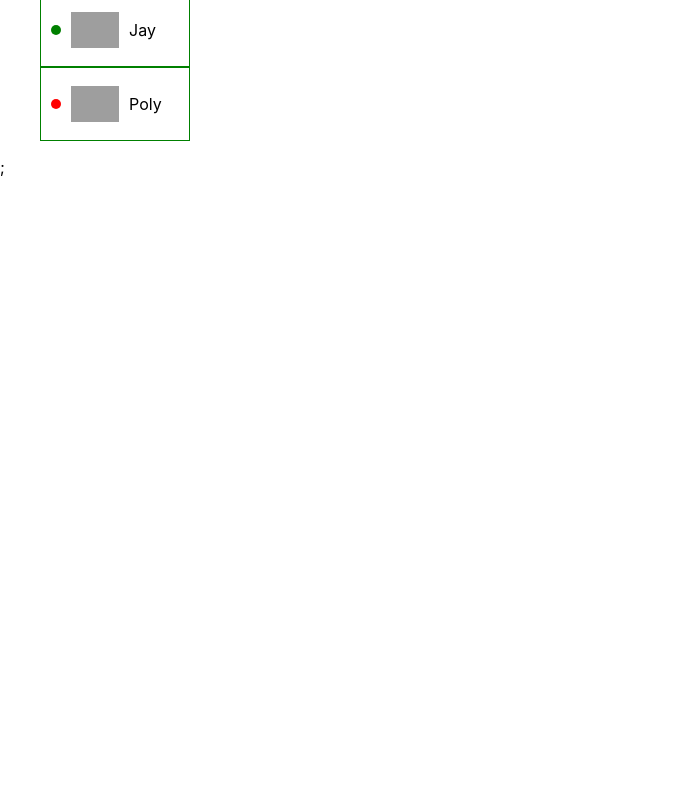
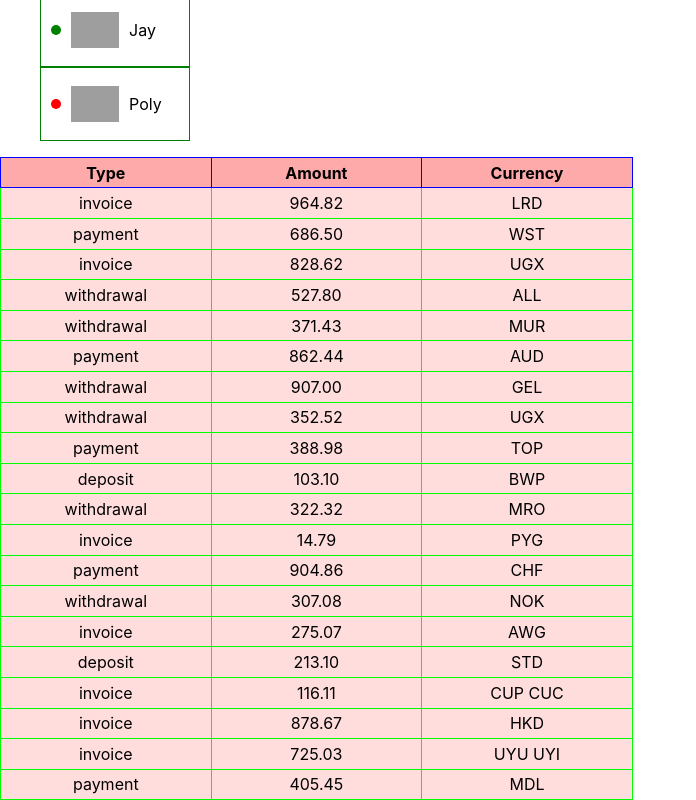
Before and after one commit to dino004/goit-react-hw-01-components, a React (Create React App) app: page / in a window 1280 px wide. Shown: the part 807-1607 px from the top of the page, without its empty margins (0-696 px from the left). Before the commit the page ends 984 px from the top, so only its background shows below. Built offline with nearby package versions, Linux system fonts and the light colour scheme; grey boxes are pictures that could not be loaded.

Commit message:
Виконав четверте завдання

```diff
--- a/src/components/App.jsx
+++ b/src/components/App.jsx
@@ -1,10 +1,12 @@
 import user from 'dataFiles/user.json';
 import data from 'dataFiles/data.json';
 import friends from 'dataFiles/friends.json';
+import transactions from 'dataFiles/transactions.json';
 
 import { Profile } from './Profile/Profile';
 import { Statistics } from './Statistics/Statistics';
 import { FriendList } from './FriendList/FriendList';
+import { TransactionHistory } from './TransactionHistory/TransactionHistory';
 
 export const App = () => {
   return (
@@ -16,8 +18,9 @@
         avatar={user.avatar}
         stats={user.stats}
       />
-      <Statistics title="Upload stats" stats={data}/>
-      <FriendList friends={friends} />;
+      <Statistics title="Upload stats" stats={data} />
+      <FriendList friends={friends} />
+      <TransactionHistory items={transactions} />
     </>
   );
 };
--- a/src/components/FriendList/FriendList.module.css
+++ b/src/components/FriendList/FriendList.module.css
@@ -1,5 +1,5 @@
 .friendList {
-    margin-top: 30px;
+  margin-top: 30px;
   list-style: none;
   width: 150px;
 }
--- /dev/null
+++ b/src/components/TransactionHistory/TransactionHistory.jsx
@@ -0,0 +1,30 @@
+import PropTypes from 'prop-types';
+import css from './TransactionHistory.module.css';
+
+export const TransactionHistory = ({ items }) => {
+  return (
+    <table class={css.transactionHistory} rules="cols">
+      <thead>
+        <tr>
+          <th>Type</th>
+          <th>Amount</th>
+          <th>Currency</th>
+        </tr>
+      </thead>
+
+      <tbody>
+        {items.map(item => (
+          <tr key={item.id}>
+            <td>{item.type}</td>
+            <td>{item.amount}</td>
+            <td>{item.currency}</td>
+          </tr>
+        ))}
+      </tbody>
+    </table>
+  );
+};
+
+TransactionHistory.protoTypes = {
+  items: PropTypes.object,
+};
--- /dev/null
+++ b/src/components/TransactionHistory/TransactionHistory.module.css
@@ -0,0 +1,17 @@
+.transactionHistory {
+  background: #ffdddd; /* цвет фона */
+  border: 1px #ff0000 solid; /* стиль рамки */
+  border-collapse: collapse; /* убирание задвоенности рамки */
+}
+
+td {
+  border: 1px #00ff00 solid; /* стиль рамки ячеек */
+  padding: 0.3em;
+  width: 200px;
+  text-align: center;
+}
+th {
+  background: #ffaaaa;
+  border: 1px #0000ff solid; /* стиль рамки заголовков */
+  padding: 0.3em;
+}
```
